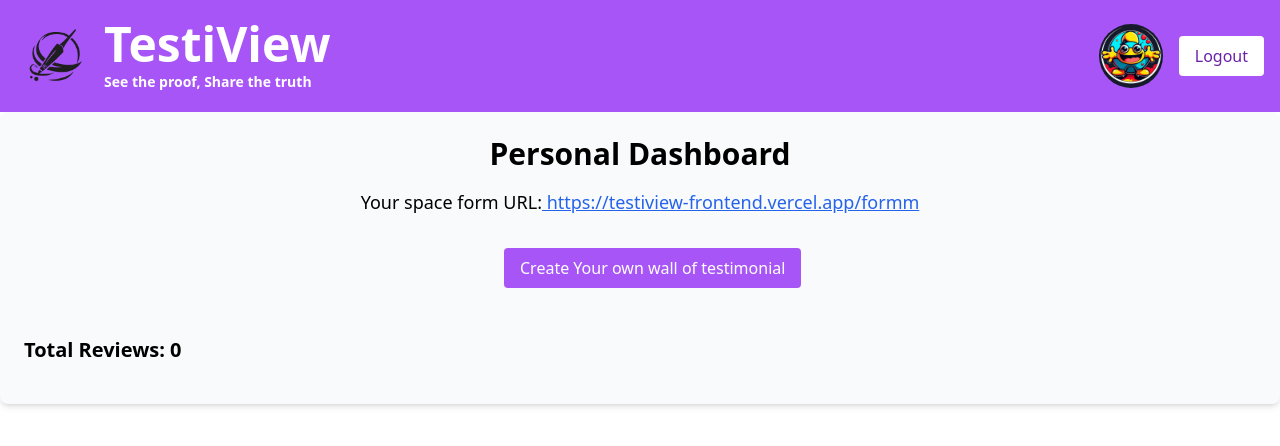
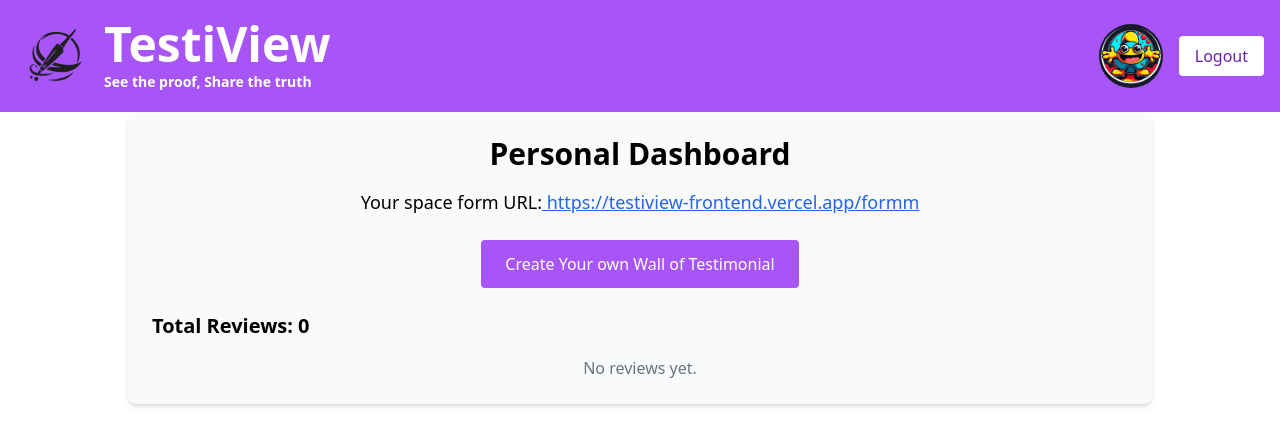
Before and after one commit to Vansh98789/testiview_to_deploy, a React (Vite) app in the folder frontend/: page /dashboard in a window 1280 px wide. Shown: the top 446 px of the page. Built offline with nearby package versions, Linux system fonts and the light colour scheme.

Commit message:
Update personal_dashboard.jsx

```diff
--- a/frontend/src/routes/personal_dashboard.jsx
+++ b/frontend/src/routes/personal_dashboard.jsx
@@ -22,48 +22,58 @@ const PersonalDashboard = ({ setIsLogin }) => {
 
     return (
         <>
-            <div className="container mx-auto p-6 bg-gray-50 rounded-lg shadow-md">
+            <div className="container mx-auto p-6 bg-gray-50 rounded-lg shadow-md max-w-screen-lg">
                 <h1 className="text-3xl font-bold text-center mb-4">Personal Dashboard</h1>
                 <p className="text-center text-lg mb-6">
                     Your space form URL:
                     <a href="https://testiview-frontend.vercel.app/formm" className="text-blue-600 underline"> https://testiview-frontend.vercel.app/formm</a>
                 </p>
+
+                {/* Button - Improved responsiveness */}
+                <div className="flex justify-center mb-6">
                     <button
                         onClick={handleOpenModal}
-                    className=" ml-[30rem] bg-purple-500 mt-8 text-white px-4 py-2 rounded hover:bg-purple-700 block text-center"
+                        className="bg-purple-500 text-white px-6 py-3 rounded hover:bg-purple-700 transition duration-200"
                     >
-                    Create Your own wall of testimonial
+                        Create Your own Wall of Testimonial
                     </button>
-                <br/>
-                <br/>
+                </div>
 
                 <Modal isOpen={isModalOpen} onClose={handleCloseModal} />
 
+                {/* Total Reviews */}
                 <h2 className="text-xl font-semibold mb-4">Total Reviews: {reviews.length}</h2>
 
-                {reviews.map((review, index) => (
+                {reviews.length > 0 ? (
+                    reviews.map((review, index) => (
                         <div key={index} className="review-item bg-white p-4 rounded-lg shadow mb-4">
-                        <div className="flex-1">
+                            <div className="flex flex-col md:flex-row justify-between">
+                                <div className="flex-1 mb-4 md:mb-0">
                                     <p className="font-medium">Review: {review.review}</p>
                                     <p><strong>Name:</strong> {review.name}</p>
                                     <p><strong>Submitted At:</strong> {review.submittedAt}</p>
                                     <p><strong>Email:</strong> {review.email}</p>
+                                </div>
 
+                                {/* Video Section */}
+                                <div className="video-container mt-4 md:mt-0 md:w-1/3 md:ml-4">
                                     {review.videoUrl ? (
-                                <div className="video-container mt-2">
                                         <ReactPlayer
                                             url={review.videoUrl}
                                             controls
-                                        width="300px"
+                                            width="100%"
                                             height="200px"
                                         />
-                                </div>
                                     ) : (
                                         <p className="text-red-500">No video response available.</p>
                                     )}
                                 </div>
                             </div>
-                ))}
+                        </div>
+                    ))
+                ) : (
+                    <p className="text-center text-gray-500">No reviews yet.</p>
+                )}
             </div>
         </>
     );
```
Lines whose indentation alone changed are shown as unchanged.
